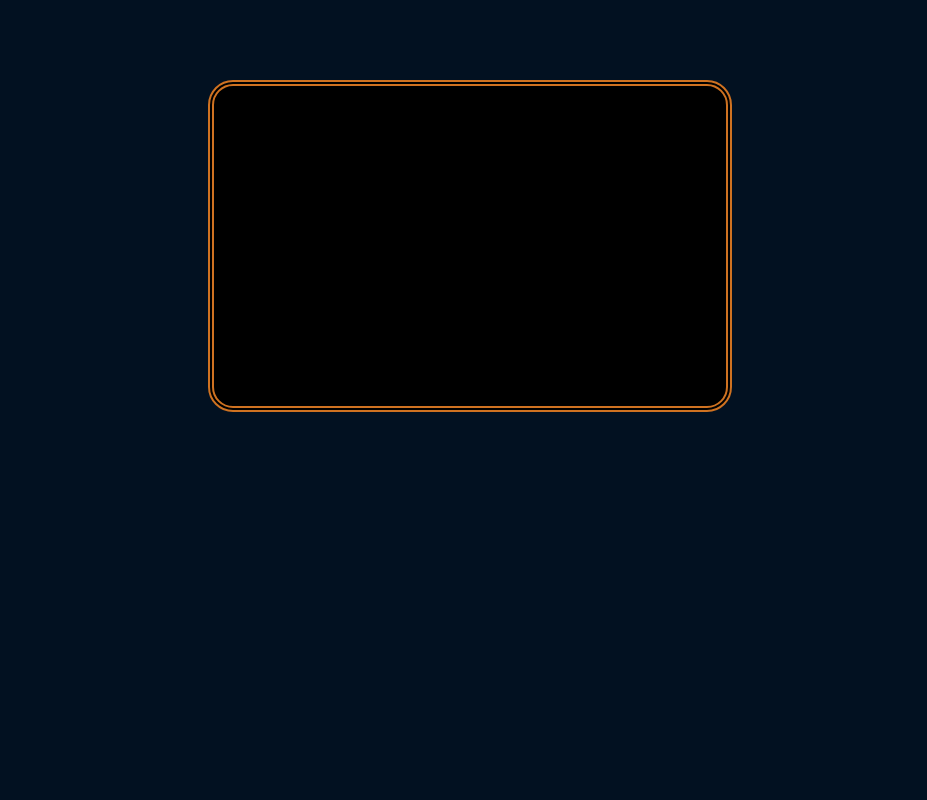
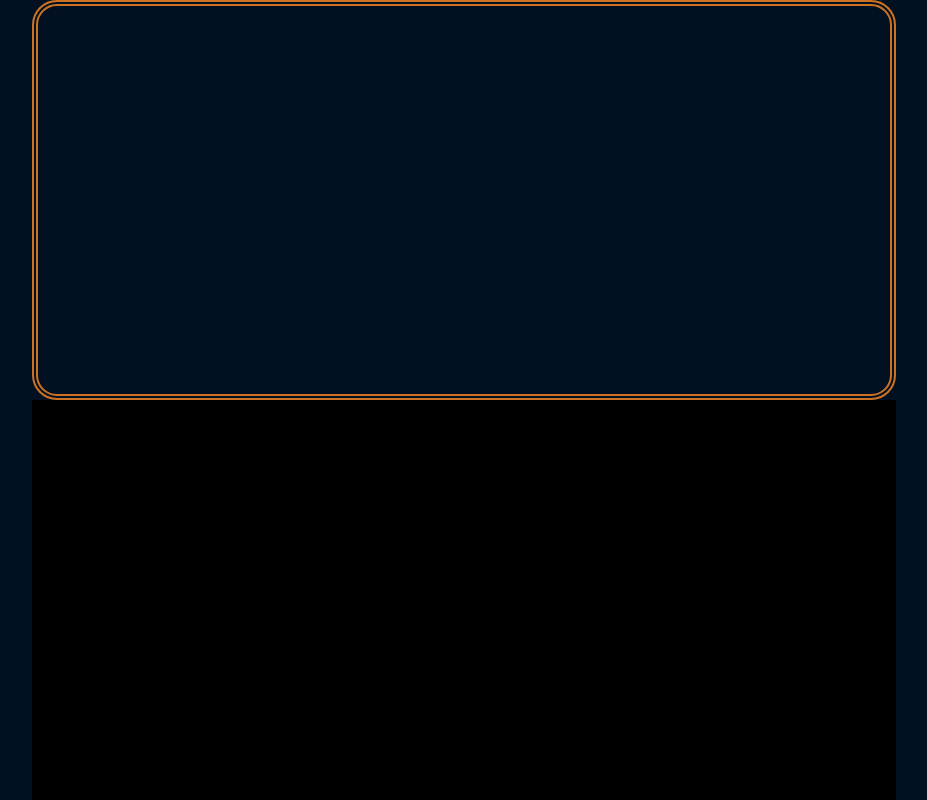
Before and after one commit to cfLaz/TriviaQuiz, a React (Create React App) app: page / in a window 1280 px wide. Shown: the whole page, without its empty margins (176-1103 px from the left). Built offline with nearby package versions, Linux system fonts and the light colour scheme.

Commit message:
implement gird layout

```diff
--- a/src/App.scss
+++ b/src/App.scss
@@ -1,42 +1,11 @@
 .App {
-  position: absolute;
   width: 100%;
   height: 100%;
+
+  display: grid;
+  grid-template-columns: [col-line-1] minmax(80px,5%) [col-line-2] minmax(80px,10%) [col-line-3] minmax(600px, 70%) [col-line-4] minmax(80px,10%) [col-line-5] minmax(80px,5%) [col-line-6];
+  grid-template-rows: [row-line-start] minmax(400px, 60%) [row-line-middle] minmax(400px, 40%) [row-line-end];
+
   text-align: center;
   background-color: $color-main-bg;
 }
-
-.App-logo {
-  height: 40vmin;
-  pointer-events: none;
-}
-
-@media (prefers-reduced-motion: no-preference) {
-  .App-logo {
-    animation: App-logo-spin infinite 20s linear;
-  }
-}
-
-.App-header {
-  background-color: #282c34;
-  min-height: 100vh;
-  display: flex;
-  flex-direction: column;
-  align-items: center;
-  justify-content: center;
-  font-size: calc(10px + 2vmin);
-  color: white;
-}
-
-.App-link {
-  color: #61dafb;
-}
-
-@keyframes App-logo-spin {
-  from {
-    transform: rotate(0deg);
-  }
-  to {
-    transform: rotate(360deg);
-  }
-}
--- a/src/App.tsx
+++ b/src/App.tsx
@@ -1,9 +1,11 @@
-import QuestionBox from './components/QuestionBox'
+import AnswersContainer from './components/answers'
+import QuestionBox from './components/question/QuestionBox'
 
 function App() {
    return (
       <div className='App'>
          <QuestionBox />
+         <AnswersContainer />
       </div>
    )
 }
--- a/src/components/QuestionBox.scss
+++ /dev/null
@@ -1,10 +0,0 @@
-.questionBox {
-    position: relative;
-    top: 10%;
-    left: 30%;
-    background-color: black;
-    width: 40%;
-    height: 40%;
-    border: 6px double $color-accent;
-    border-radius: 25px;
-}
--- /dev/null
+++ b/src/components/answers/index.scss
@@ -0,0 +1,8 @@
+.answersContainer {
+    // width: 80%;
+    // min-width: 600px;
+    // height: 40%;
+    // min-height: 400px;
+    grid-area: row-line-middle / col-line-3 / row-line-end / col-line-4;
+    background-color: black;
+}
--- /dev/null
+++ b/src/components/answers/index.tsx
@@ -0,0 +1,15 @@
+import React from 'react'
+import { Classes } from '../../util/Classes'
+
+const AnswersContainer = () => {
+   let questions = ['a', 'b', 'c', 'd']
+   return (
+      <div className={Classes.answersContainer}>
+         {questions.map((q) => (
+            <div> ASAAA</div>
+         ))}
+      </div>
+   )
+}
+
+export default AnswersContainer
--- a/src/components/index.scss
+++ b/src/components/index.scss
@@ -1 +1,2 @@
-@import './QuestionBox.scss';
+@import './question/QuestionBox.scss';
+@import './answers/index.scss';
--- /dev/null
+++ b/src/components/question/QuestionBox.scss
@@ -0,0 +1,10 @@
+.questionBox {
+    // width: 40%;
+    // min-width: 400px;
+    // height: 40%;
+    // min-height: 250px;
+    // background-color: black;
+    grid-area: row-line-start / col-line-3 / row-line-middle / col-line-4;
+    border: 6px double $color-accent;
+    border-radius: 25px;
+}
--- a/src/components/QuestionBox.tsx
+++ b/src/components/question/QuestionBox.tsx
@@ -1,4 +1,4 @@
-import { Classes } from '../util/Classes'
+import { Classes } from '../../util/Classes'
 
 export default function QuestionBox() {
    return <div className={Classes.questionBox}></div>
--- a/src/util/Classes.tsx
+++ b/src/util/Classes.ts
@@ -1,3 +1,4 @@
 export enum Classes {
    questionBox = 'questionBox',
+   answersContainer = 'answersContainer',
 }
```
